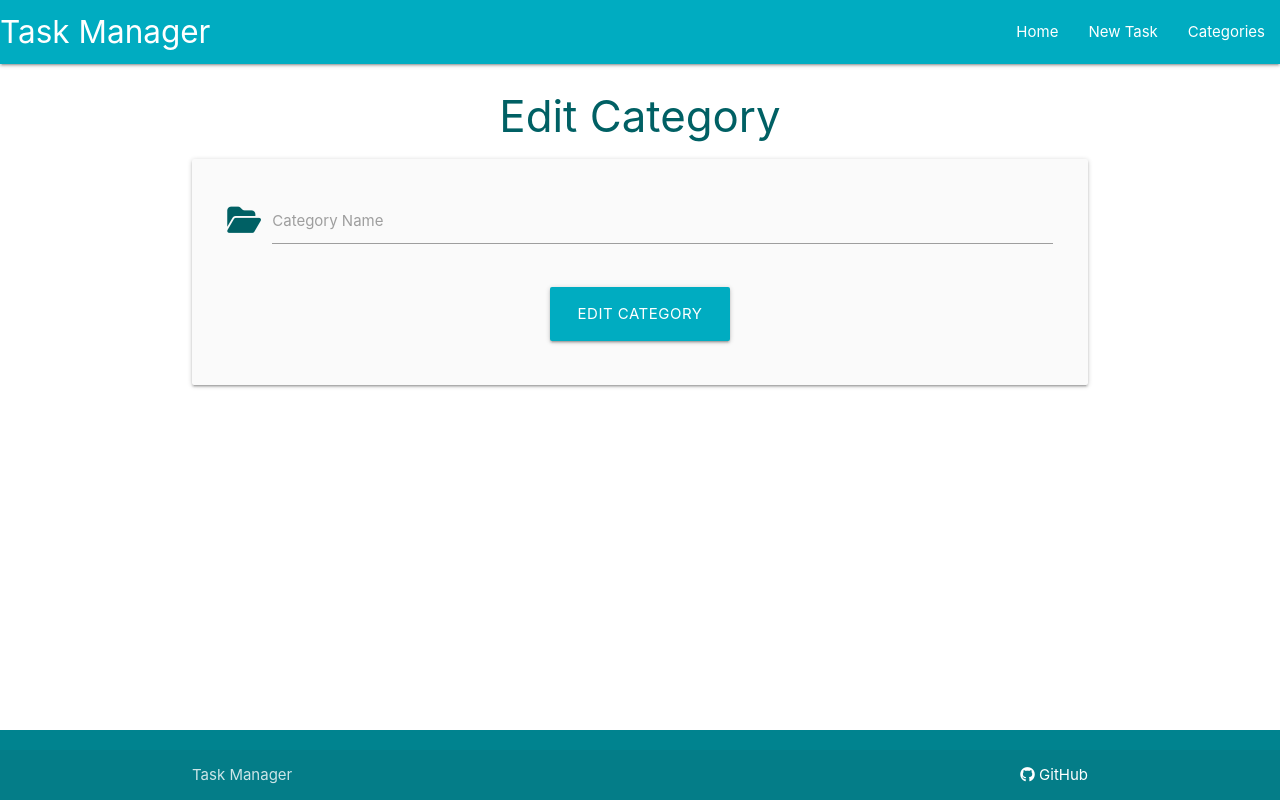
After one commit to vkleer/task-manager-flask-sqlalchemy, a Flask app: template taskmanager/templates/edit_category.html in a window 1280 px wide. The commit adds this page. Run offline with Flask 2, Linux system fonts and the light colour scheme; the template is opened without the code that fills it, so the values that code supplies are empty.

Commit message:
Add edit functionality for categories

```diff
--- a/taskmanager/templates/categories.html
+++ b/taskmanager/templates/categories.html
@@ -18,7 +18,7 @@
                 <span class="card-title">{{ category.category_name }}</span>
                 </div>
                 <div class="card-action">
-                <a href="#" class="btn green accent-4">Edit</a>
+                <a href="{{ url_for('edit_category', category_id=category.id) }}" class="btn green accent-4">Edit</a>
                 <a href="#" class="btn red">Delete</a>
                 </div>
             </div>
--- /dev/null
+++ b/taskmanager/templates/edit_category.html
@@ -0,0 +1,27 @@
+{% extends "base.html" %}
+{% block content %}
+
+    <h3 class="cyan-text text-darken-4 center align">Edit Category</h3>
+
+    <div class="row card-panel grey lighten-5">
+        <form class="col s12" method="POST" action="{{ url_for('edit_category', category_id=category.id) }}">
+            <!-- Category name -->
+            <div class="row">
+                <div class="input-field col s12">
+                    <i class="fas fa-folder-open prefix cyan-text text-darken-4"></i>
+                    <input id="category_name" name="category_name" value="{{ category.category_name }}" minlength="3" maxlength="25" type="text" class="validate" required>
+                    <label for="category_name">Category Name</label>
+                </div>
+            </div>
+            <!-- Submit button -->
+            <div class="row">
+                <div class="col s12 center-align">
+                    <button class="btn-large cyan darken-1">
+                        Edit Category
+                    </button>
+                </div>
+            </div>
+        </form>
+      </div>
+
+{% endblock %}
```
Also changed, not shown: taskmanager/routes.py (+10 -0 lines).
